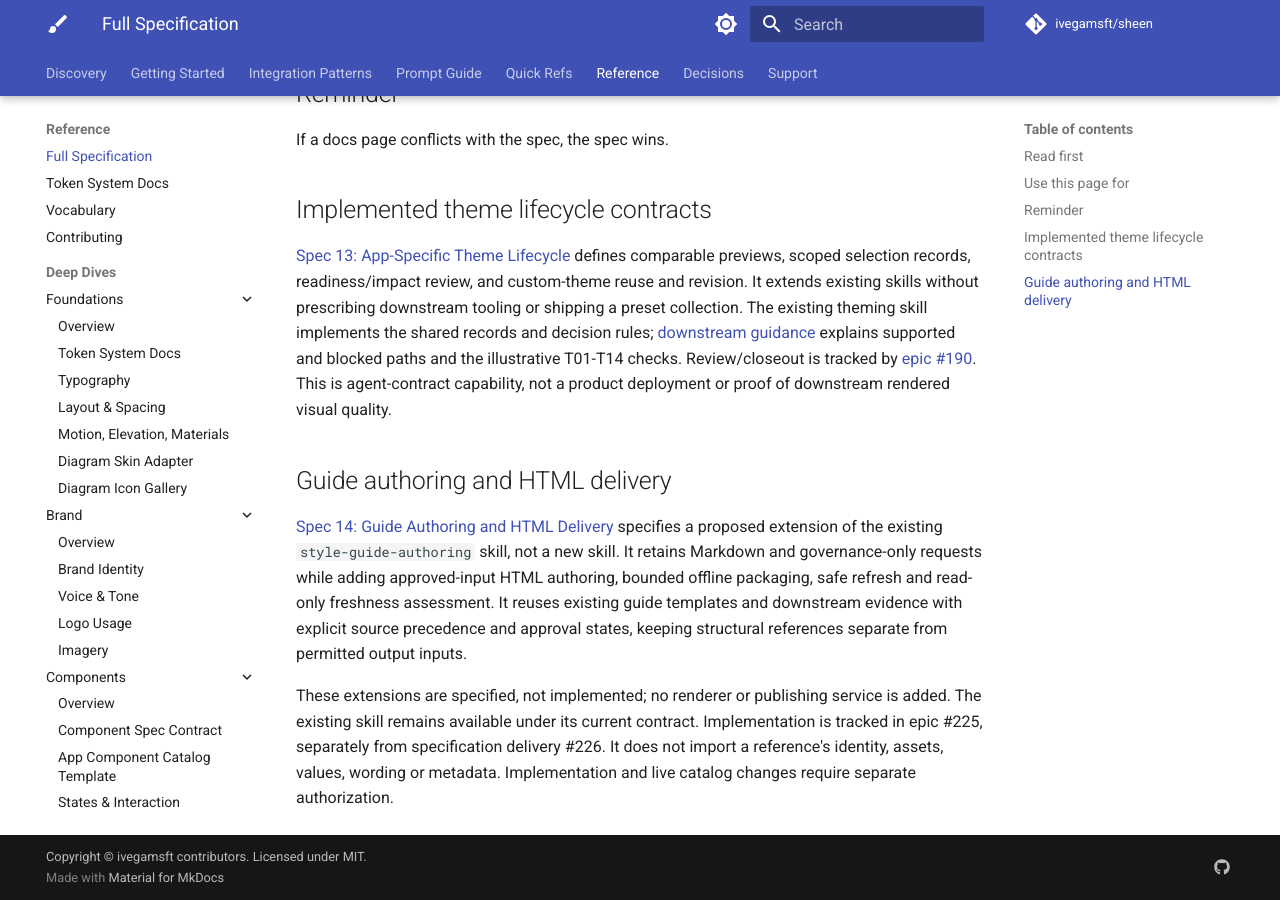
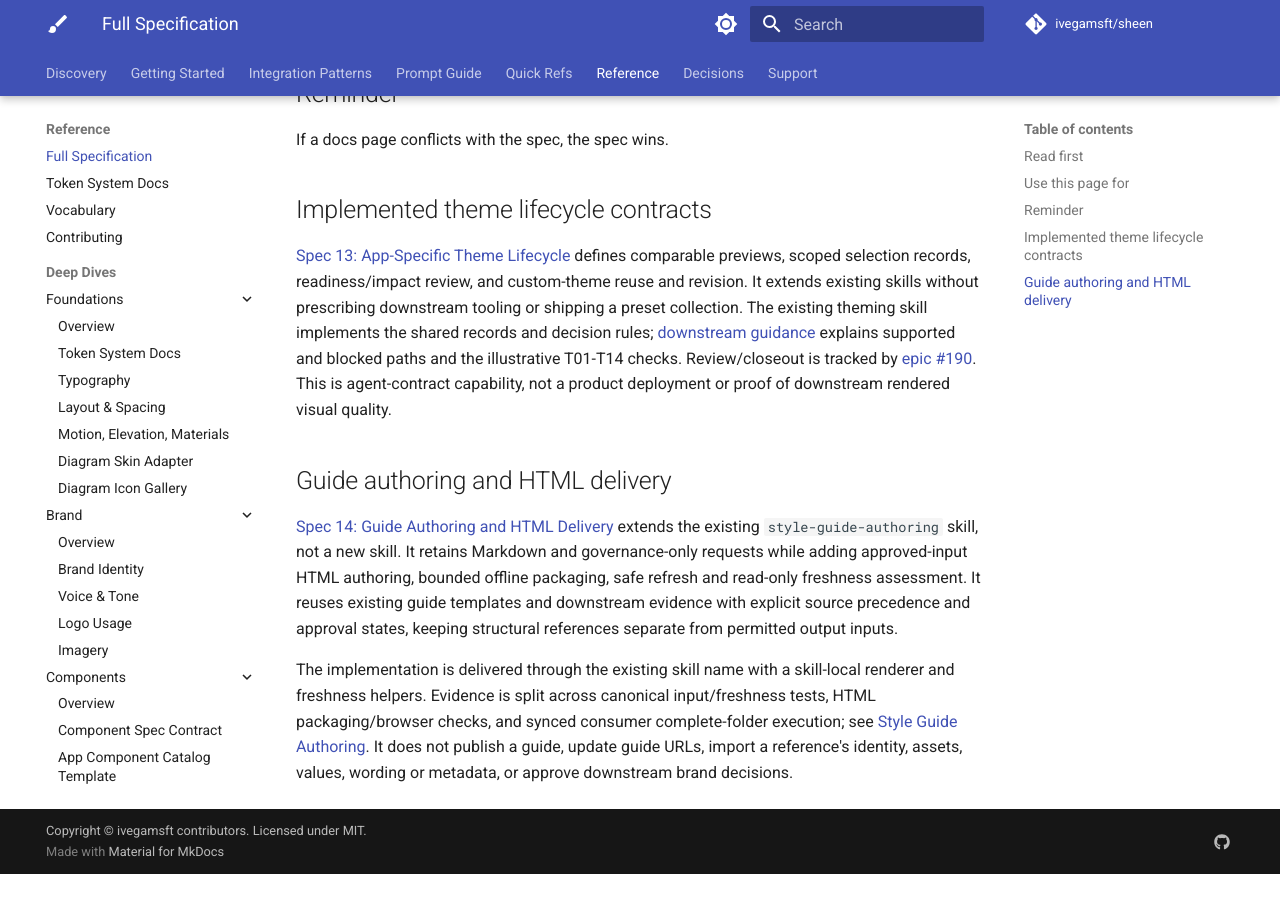
Before and after one commit to ivegamsft/sheen, an MkDocs documentation site: the page built from docs/reference/full-specification.md, in a window 1280 px wide and 900 px high, scrolled down 577 px. Built offline with MkDocs 1.6.1 and Material for MkDocs 9.7.7, drawn with Linux system fonts in a browser that asks for light colours; comment, search, counter and statistics services are not loaded; after the commit the page ends 1451 px from its top, so only the background shows below that.

Commit message:
Verify style guide consumer delivery
Closes #230

Co-authored-by: Copilot <223556219+Copilot@users.noreply.github.com>

Copilot-Session: db7a79c5-a367-49f7-a304-543cd156b7d8

```diff
--- a/docs/reference/full-specification.md
+++ b/docs/reference/full-specification.md
@@ -35,15 +35,16 @@ downstream rendered visual quality.
 ## Guide authoring and HTML delivery
 
 [Spec 14: Guide Authoring and HTML Delivery](https://github.com/IBuySpy-Shared/basecoat-sheen/blob/main/specs/14-html-brand-guide.spec.md)
-specifies a proposed extension of the existing `style-guide-authoring` skill,
-not a new skill. It retains Markdown and governance-only requests while adding
-approved-input HTML authoring, bounded offline packaging, safe refresh and
-read-only freshness assessment. It reuses existing guide templates and downstream
-evidence with explicit source precedence and approval states, keeping structural
-references separate from permitted output inputs.
+extends the existing `style-guide-authoring` skill, not a new skill. It retains
+Markdown and governance-only requests while adding approved-input HTML authoring,
+bounded offline packaging, safe refresh and read-only freshness assessment. It
+reuses existing guide templates and downstream evidence with explicit source
+precedence and approval states, keeping structural references separate from
+permitted output inputs.
 
-These extensions are specified, not implemented; no renderer or publishing
-service is added. The existing skill remains available under its current contract.
-Implementation is tracked in epic #225, separately from specification delivery #226.
-It does not import a reference's identity, assets, values, wording or metadata.
-Implementation and live catalog changes require separate authorization.
+The implementation is delivered through the existing skill name with a
+skill-local renderer and freshness helpers. Evidence is split across canonical
+input/freshness tests, HTML packaging/browser checks, and synced consumer
+complete-folder execution; see [Style Guide Authoring](../guides/style-guide-authoring.md).
+It does not publish a guide, update guide URLs, import a reference's identity,
+assets, values, wording or metadata, or approve downstream brand decisions.
--- a/mkdocs.yml
+++ b/mkdocs.yml
@@ -92,6 +92,7 @@ nav:
       - App Component Catalogs: guides/app-component-catalogs.md
       - App Layout Catalogs: guides/app-layout-catalogs.md
       - Theme Lifecycle: guides/theme-lifecycle.md
+      - Style Guide Authoring: guides/style-guide-authoring.md
       - Upgrading sheen: guides/upgrading-sheen.md
       - Authoring a Skill: guides/authoring-a-skill.md
   - Prompt Guide:
```
Also changed, not shown: docs/getting-started/adoption-modes.md (+24 -3 lines), docs/getting-started/quick-start.md (+4 -0 lines), docs/guides/style-guide-authoring.md (added, +65 -0 lines), sheen-metadata.json, 4 other files.
